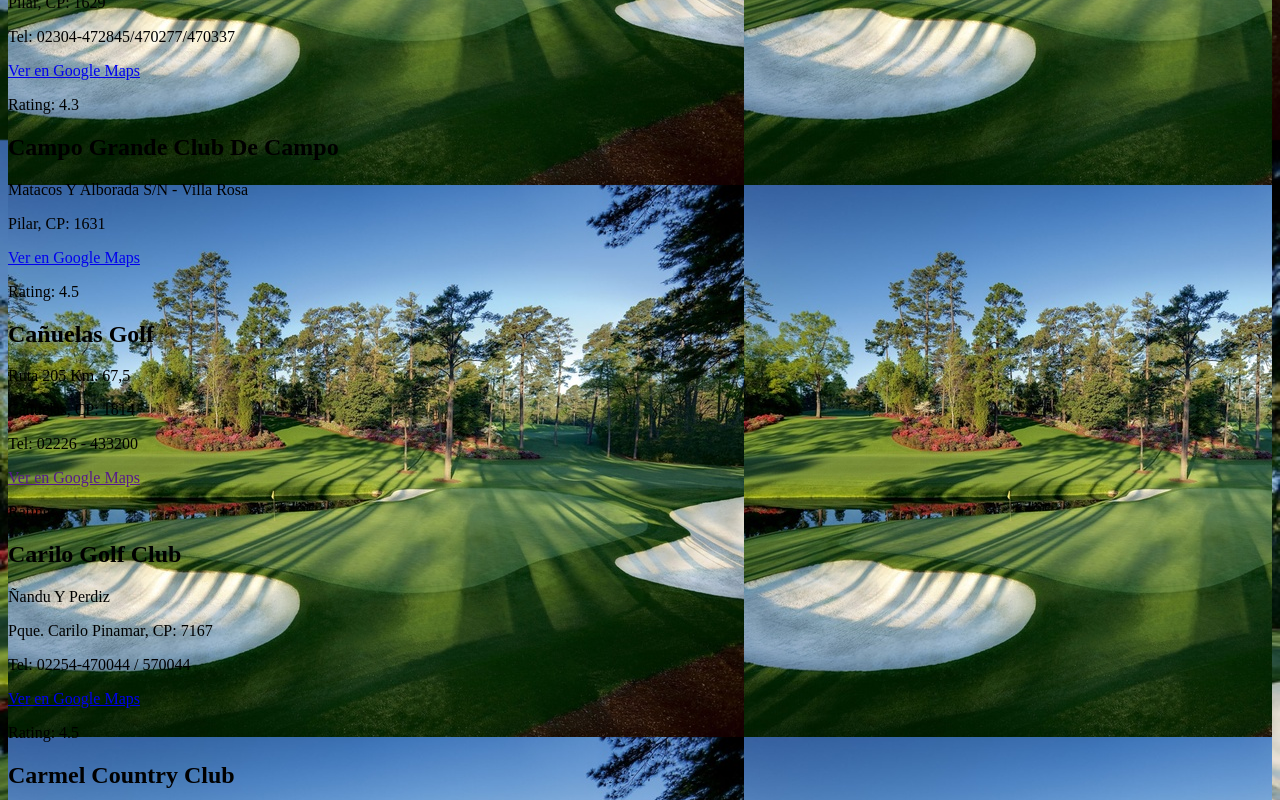
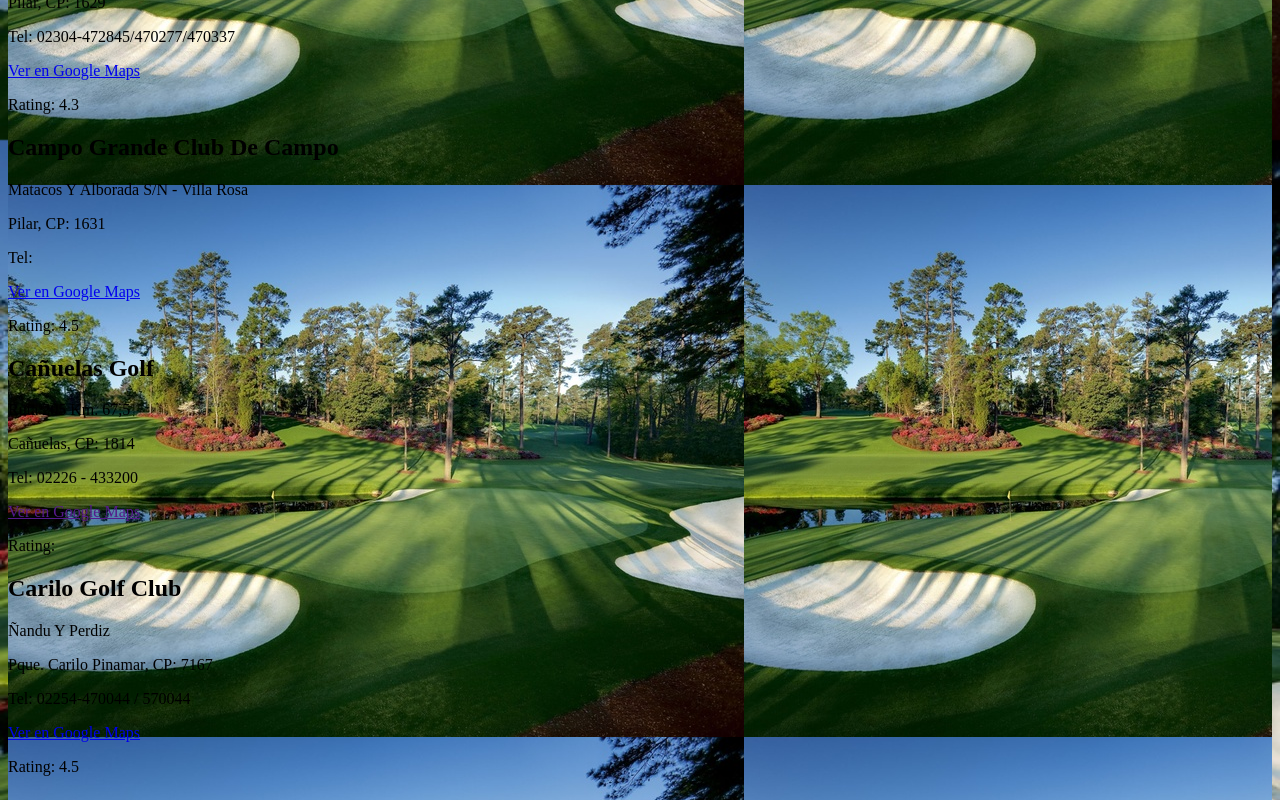
Before and after one commit to martomartomarto/golf-buenos-aires-app, a Next.js app: page / in a window 1280 px wide. Shown: the part 3700-4500 px from the top of the page. Built offline with nearby package versions, Linux system fonts and the light colour scheme.

Commit message:
Update GolfCourseCard.tsx

```diff
--- a/components/GolfCourseCard.tsx
+++ b/components/GolfCourseCard.tsx
@@ -4,23 +4,28 @@ interface GolfCourse {
   Nombre: string;
   Dirección: string;
   Localidad: string;
-  'Código Postal': string;
+  "Código Postal": string;
   Teléfono: string;
   maps_url: string;
-  rating: number;
+  rating: string; // <-- Antes estaba como number, ahora string para coincidir con el JSON
 }
 
 const GolfCourseCard: React.FC<{ course: GolfCourse }> = ({ course }) => {
   return (
-    <div className="bg-white bg-opacity-90 rounded-lg shadow-md p-4 text-sm text-gray-800 backdrop-blur-md">
-      <h2 className="text-xl font-bold mb-2">{course.Nombre}</h2>
-      <p>{course.Dirección}</p>
-      <p>{course.Localidad}, CP: {course['Código Postal']}</p>
-      {course.Teléfono && <p>Tel: {course.Teléfono}</p>}
-      <a href={course.maps_url} target="_blank" rel="noopener noreferrer" className="text-blue-600 underline text-sm">
+    <div className="bg-white bg-opacity-90 p-4 rounded shadow-md">
+      <h2 className="text-xl font-semibold mb-2">{course.Nombre}</h2>
+      <p className="text-sm">{course.Dirección}</p>
+      <p className="text-sm">{course.Localidad}, CP: {course["Código Postal"]}</p>
+      <p className="text-sm">Tel: {course.Teléfono}</p>
+      <a
+        href={course.maps_url}
+        target="_blank"
+        rel="noopener noreferrer"
+        className="text-blue-600 underline text-sm"
+      >
         Ver en Google Maps
       </a>
-      <p className="mt-2">Rating: {course.rating}</p>
+      <p className="text-sm mt-1">Rating: {course.rating}</p>
     </div>
   );
 };
```
